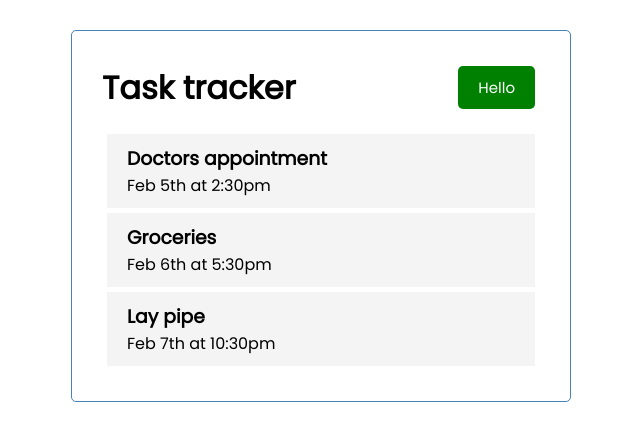
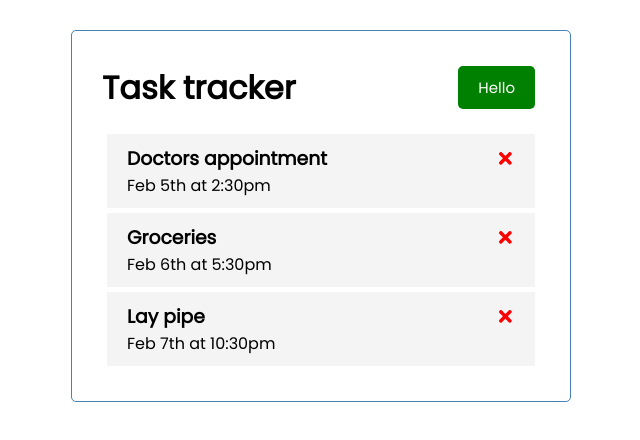
Before and after one commit to jtran549/React-TaskTracker, a React (Create React App) app in the folder react-tasktracker/: page / in a window 1280 px wide. Shown: the top 440 px of the page, without its empty margins (319-959 px from the left). Built offline with nearby package versions, Linux system fonts and the light colour scheme.

Commit message:
Added delete icon to task

```diff
--- a/react-tasktracker/src/components/Task.js
+++ b/react-tasktracker/src/components/Task.js
@@ -1,7 +1,9 @@
+import { FaTimes } from 'react-icons/fa'
+
 const Task = ({task}) => {
   return (
     <div className='task'>
-      <h3>{task.text}</h3>
+      <h3>{task.text} <FaTimes style={{color: 'red', cursor: 'pointer'}} /></h3>
       <p>{task.day}</p>
     </div>
   )
```
